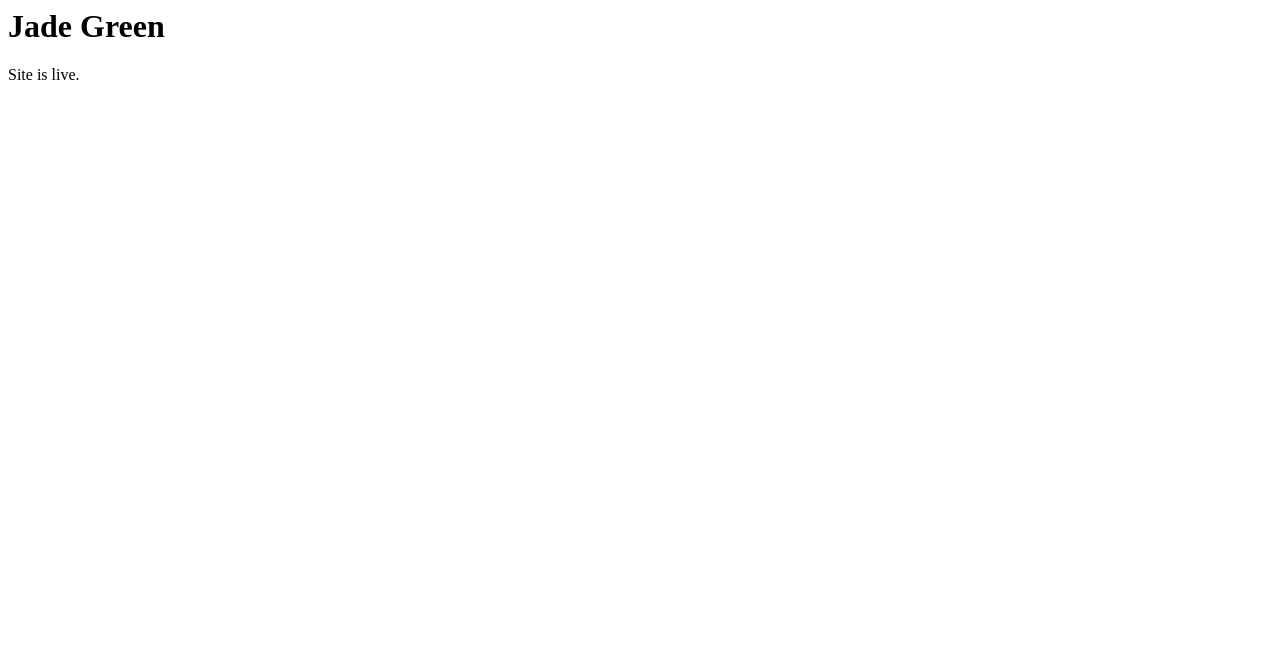
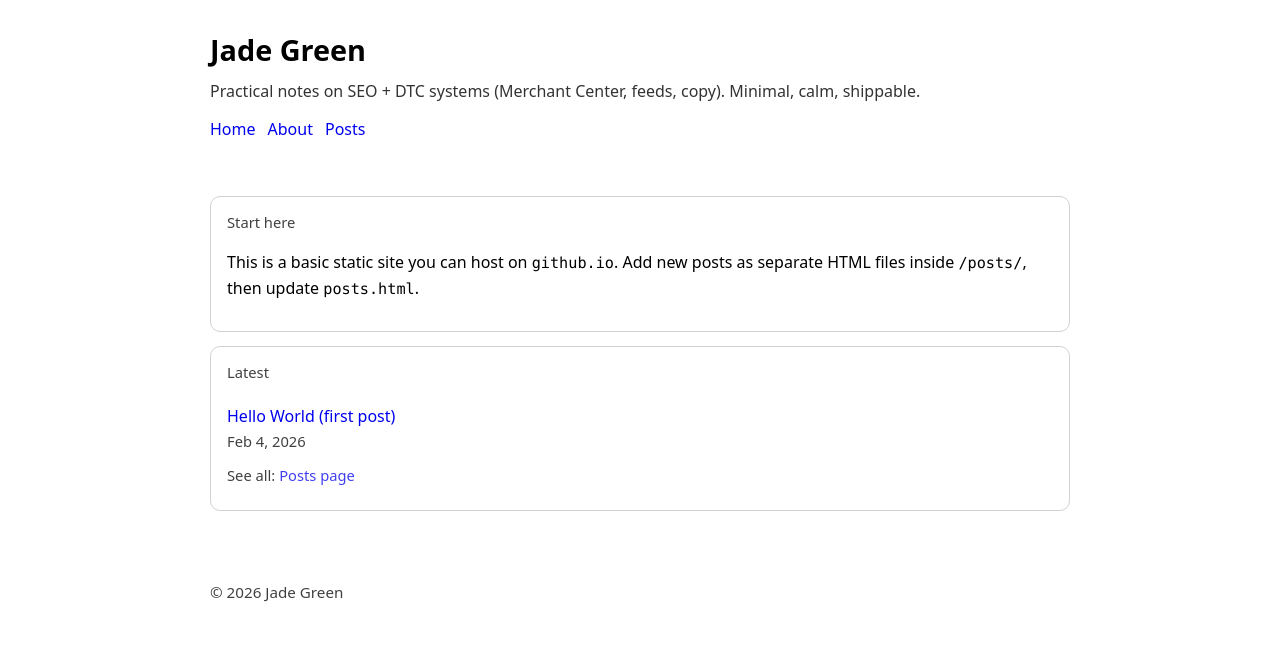
Before and after one commit to jade-green-ecom/jade-green-ecom.github.io, a plain HTML site: page index.html in a window 1280 px wide. Drawn offline with Linux system fonts and the light colour scheme.

Commit message:
Update index.html

```diff
--- a/index.html
+++ b/index.html
@@ -1,2 +1,67 @@
-<h1>Jade Green</h1>
-<p>Site is live.</p>
+<!doctype html>
+<html lang="en">
+<head>
+  <meta charset="utf-8" />
+  <meta name="viewport" content="width=device-width, initial-scale=1" />
+  <title>Jade Green</title>
+  <meta name="description" content="Jade Green — simple, practical notes on SEO + DTC systems (GMC, feeds, copy)." />
+  <style>
+    :root { color-scheme: light dark; }
+    body { margin: 0; font-family: system-ui, -apple-system, Segoe UI, Roboto, Helvetica, Arial, sans-serif; line-height: 1.55; }
+    header, main, footer { max-width: 860px; margin: 0 auto; padding: 20px; }
+    header { padding-top: 28px; }
+    h1 { margin: 0 0 6px 0; font-size: 1.8rem; }
+    .tagline { margin: 0; opacity: .8; }
+    nav { margin-top: 14px; display: flex; gap: 12px; flex-wrap: wrap; }
+    a { text-decoration: none; }
+    a:hover { text-decoration: underline; }
+    .card { border: 1px solid rgba(127,127,127,.35); border-radius: 10px; padding: 14px 16px; margin: 14px 0; }
+    .meta { font-size: .92rem; opacity: .75; margin: 0 0 10px 0; }
+    ul.posts { list-style: none; padding: 0; margin: 0; }
+    ul.posts li { padding: 10px 0; border-bottom: 1px solid rgba(127,127,127,.22); }
+    ul.posts li:last-child { border-bottom: 0; }
+    footer { opacity: .75; font-size: .95rem; padding-bottom: 30px; }
+    code { font-family: ui-monospace, SFMono-Regular, Menlo, Monaco, Consolas, "Liberation Mono", "Courier New", monospace; font-size: .95em; }
+  </style>
+</head>
+<body>
+  <header>
+    <h1>Jade Green</h1>
+    <p class="tagline">Practical notes on SEO + DTC systems (Merchant Center, feeds, copy). Minimal, calm, shippable.</p>
+    <nav>
+      <a href="./index.html">Home</a>
+      <a href="./about.html">About</a>
+      <a href="./posts.html">Posts</a>
+    </nav>
+  </header>
+
+  <main>
+    <section class="card">
+      <p class="meta">Start here</p>
+      <p>
+        This is a basic static site you can host on <code>github.io</code>.
+        Add new posts as separate HTML files inside <code>/posts/</code>, then update <code>posts.html</code>.
+      </p>
+    </section>
+
+    <section class="card">
+      <p class="meta">Latest</p>
+      <ul class="posts">
+        <li>
+          <a href="./posts/2026-02-04-hello.html">Hello World (first post)</a><br />
+          <span class="meta">Feb 4, 2026</span>
+        </li>
+      </ul>
+      <p class="meta">See all: <a href="./posts.html">Posts page</a></p>
+    </section>
+  </main>
+
+  <footer>
+    <p>© <span id="year"></span> Jade Green</p>
+  </footer>
+
+  <script>
+    document.getElementById("year").textContent = new Date().getFullYear();
+  </script>
+</body>
+</html>
```
